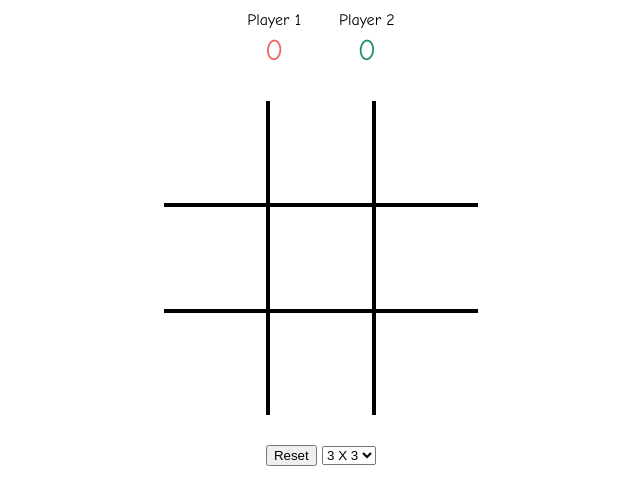
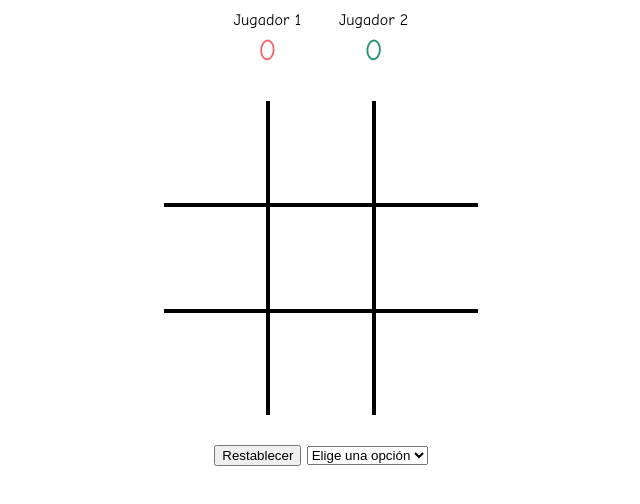
Before and after one commit to amnefi/tic-tac-toe, a plain HTML site: page index.html in a window 1280 px wide. Shown: the whole page, without its empty margins (319-959 px from the left). Drawn offline with Linux system fonts and the light colour scheme.

Commit message:
Proyecto al 50%

```diff
--- a/index.html
+++ b/index.html
@@ -9,7 +9,7 @@
     <!-- CSS -->
     <link rel="stylesheet" href="style.css">
 
-    <title>Tic Tac Toe Game using JavaSript using JavaScript with Source Code - @code.scientist x @codingtorque
+    <title>Tic Tac Toe | Nefi Avila
     </title>
 </head>
 
@@ -17,9 +17,9 @@
     <!-- Further code here -->
     <table id="scoreboard" align="center">
         <tr>
-            <td> Player 1 </td>
+            <td> Jugador 1 </td>
             <td width="30"> &nbsp; </td>
-            <td> Player 2 </td>
+            <td> Jugador 2 </td>
         </tr>
         <tr>
             <td class="score" id="player1">
@@ -35,13 +35,16 @@
     <div id="placeholder"></div>
 
     <button onclick="restart()">
-        Reset
+        Restablecer
     </button>
     <select onchange="restart(this.value)">
+        <option disabled selected="">
+           Elige una opción
+        </option>
         <option value="2">
             2 X 2
         </option>
-        <option value="3" selected="">
+        <option value="3">
             3 X 3
         </option>
         <option value="4">
--- a/script.js
+++ b/script.js
@@ -195,9 +195,9 @@ var tictactoe = new TicTacToe(placeholder, 3, onResult);
 
 function onResult(result, scores) {
     if (result == 'draw') {
-        alert("It's a draw !");
+        alert("Esto es un empate, nadie gana!");
     } else {
-        alert(result + " has won");
+        alert(result + " es el ganador");
         updateScores(scores.X, scores.O);
     }
     tictactoe.empty();
```
